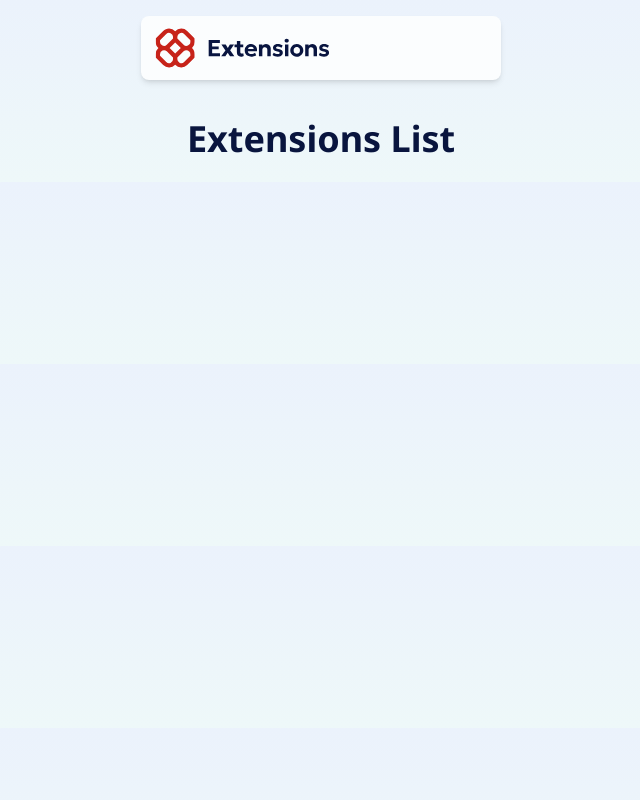
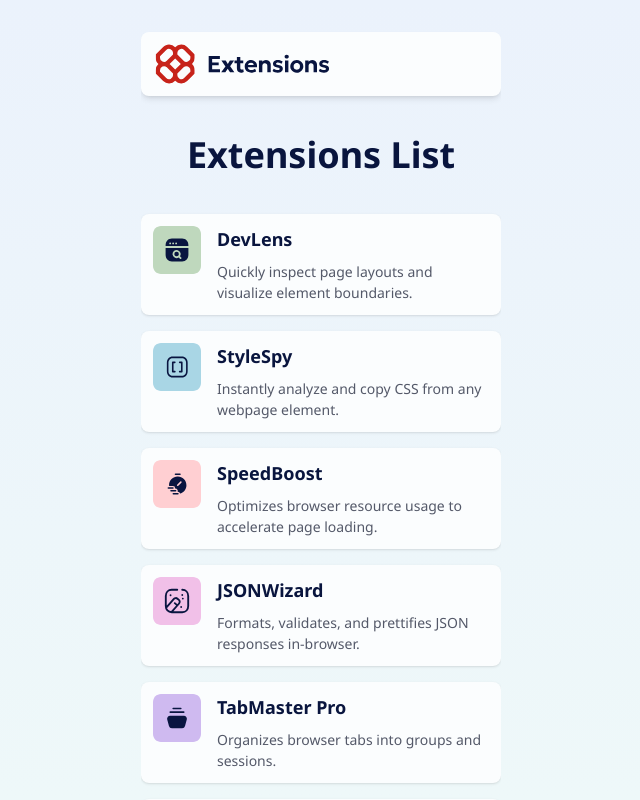
Before and after one commit to SirTurboPascal/tp-browser-extension-manager, a Next.js app: page / in a window 1280 px wide. Shown: the whole page, without its empty margins (319-959 px from the left). Built offline with nearby package versions, Linux system fonts and the light colour scheme.

Commit message:
Adds Extension component

```diff
--- a/package.json
+++ b/package.json
@@ -10,6 +10,7 @@
   },
   "dependencies": {
     "@tailwindcss/postcss": "^4.1.11",
+    "lodash": "^4.17.21",
     "next": "15.4.1",
     "postcss": "^8.5.6",
     "react": "19.1.0",
@@ -17,6 +18,7 @@
     "tailwindcss": "^4.1.11"
   },
   "devDependencies": {
+    "@types/lodash": "^4.17.20",
     "@types/node": "^20",
     "@types/react": "^19",
     "@types/react-dom": "^19",
--- a/public/data/data.json
+++ b/public/data/data.json
@@ -1,74 +1,86 @@
 [
 	{
-        "logo": "./assets/images/logo-devlens.svg",
+		"description": "Quickly inspect page layouts and visualize element boundaries.",
+		"id": "19a13917-3dba-4f3f-8b59-1cc76487be87",
+		"logoUrl": "/images/logo-devlens.svg",
 		"name": "DevLens",
-        "description": "Quickly inspect page layouts and visualize element boundaries.",
 		"isActive": true
 	},
 	{
-        "logo": "./assets/images/logo-style-spy.svg",
+		"description": "Instantly analyze and copy CSS from any webpage element.",
+		"id": "74171d43-b98b-4faa-b072-f5aea8b5d3ad",
+		"logoUrl": "/images/logo-style-spy.svg",
 		"name": "StyleSpy",
-        "description": "Instantly analyze and copy CSS from any webpage element.",
 		"isActive": true
 	},
 	{
-        "logo": "./assets/images/logo-speed-boost.svg",
+		"description": "Optimizes browser resource usage to accelerate page loading.",
+		"id": "d5eda495-d7c1-488b-b447-f4704e2f0aa3",
+		"logoUrl": "/images/logo-speed-boost.svg",
 		"name": "SpeedBoost",
-        "description": "Optimizes browser resource usage to accelerate page loading.",
 		"isActive": false
 	},
 	{
-        "logo": "./assets/images/logo-json-wizard.svg",
+		"description": "Formats, validates, and prettifies JSON responses in-browser.",
+		"id": "6d064439-bf4f-4e39-85b9-50b531f763da",
+		"logoUrl": "/images/logo-json-wizard.svg",
 		"name": "JSONWizard",
-        "description": "Formats, validates, and prettifies JSON responses in-browser.",
 		"isActive": true
 	},
 	{
-        "logo": "./assets/images/logo-tab-master-pro.svg",
+		"description": "Organizes browser tabs into groups and sessions.",
+		"id": "57112bc5-eeac-488d-a127-064754b9bb61",
+		"logoUrl": "/images/logo-tab-master-pro.svg",
 		"name": "TabMaster Pro",
-        "description": "Organizes browser tabs into groups and sessions.",
 		"isActive": true
 	},
 	{
-        "logo": "./assets/images/logo-viewport-buddy.svg",
+		"description": "Simulates various screen resolutions directly within the browser.",
+		"id": "fafdcc79-5ec8-4c36-ad09-f73a07116013",
+		"logoUrl": "/images/logo-viewport-buddy.svg",
 		"name": "ViewportBuddy",
-        "description": "Simulates various screen resolutions directly within the browser.",
 		"isActive": false
 	},
 	{
-        "logo": "./assets/images/logo-markup-notes.svg",
+		"description": "Enables annotation and notes directly onto webpages for collaborative debugging.",
+		"id": "42a77563-5253-4196-aff9-693c95fc9439",
+		"logoUrl": "/images/logo-markup-notes.svg",
 		"name": "Markup Notes",
-        "description": "Enables annotation and notes directly onto webpages for collaborative debugging.",
 		"isActive": true
 	},
 	{
-        "logo": "./assets/images/logo-grid-guides.svg",
+		"description": "Overlay customizable grids and alignment guides on any webpage.",
+		"id": "4e4c4851-262d-480a-a7f9-cc691925b6b7",
+		"logoUrl": "/images/logo-grid-guides.svg",
 		"name": "GridGuides",
-        "description": "Overlay customizable grids and alignment guides on any webpage.",
 		"isActive": false
 	},
 	{
-        "logo": "./assets/images/logo-palette-picker.svg",
+		"description": "Instantly extracts color palettes from any webpage.",
+		"id": "f3b67723-d99b-4546-9a9b-9e5c97877d65",
+		"logoUrl": "/images/logo-palette-picker.svg",
 		"name": "Palette Picker",
-        "description": "Instantly extracts color palettes from any webpage.",
 		"isActive": true
 	},
 	{
-        "logo": "./assets/images/logo-link-checker.svg",
+		"description": "Scans and highlights broken links on any page.",
+		"id": "e4f54d44-4413-4d84-953f-d4b4b938d583",
+		"logoUrl": "/images/logo-link-checker.svg",
 		"name": "LinkChecker",
-        "description": "Scans and highlights broken links on any page.",
 		"isActive": true
 	},
 	{
-        "logo": "./assets/images/logo-dom-snapshot.svg",
+		"description": "Capture and export DOM structures quickly.",
+		"id": "1a490ba9-ed27-455c-9438-d327ea27fa70",
+		"logoUrl": "/images/logo-dom-snapshot.svg",
 		"name": "DOM Snapshot",
-        "description": "Capture and export DOM structures quickly.",
 		"isActive": false
 	},
 	{
-        "logo": "./assets/images/logo-console-plus.svg",
+		"description": "Enhanced developer console with advanced filtering and logging.",
+		"id": "4ce33daa-2da2-45f4-af61-e6caac9ebcc4",
+		"logoUrl": "/images/logo-console-plus.svg",
 		"name": "ConsolePlus",
-        "description": "Enhanced developer console with advanced filtering and logging.",
 		"isActive": true
 	}
 ]
--- a/src/app/layout.tsx
+++ b/src/app/layout.tsx
@@ -13,8 +13,8 @@ interface ILayoutProps {
 
 const Layout: FC<ILayoutProps> = ({ children }) => {
 	return (
-		<html className='light-gradient'>
-			<body className='font-noto-sans text-neutral-900 antialiased'>{children}</body>
+		<html className='overflow-hidden'>
+			<body className='font-noto-sans light-gradient h-dvh overflow-y-auto text-neutral-900 antialiased'>{children}</body>
 		</html>
 	);
 };
--- a/src/components/Container.component.tsx
+++ b/src/components/Container.component.tsx
@@ -5,7 +5,7 @@ interface IContainerProps {
 }
 
 const Container: FC<IContainerProps> = ({ children }) => {
-	return <div className='desktop:max-w-[1400px] mx-auto flex max-w-[360px] grow flex-col py-[16px]'>{children}</div>;
+	return <div className='desktop:max-w-[1400px] mx-auto flex max-w-[360px] grow flex-col overflow-y-auto py-[32px]'>{children}</div>;
 };
 
 export default Container;
--- /dev/null
+++ b/src/components/Extension.component.tsx
@@ -0,0 +1,30 @@
+import Image from 'next/image';
+
+import { FC } from 'react';
+
+import IExtension from '@/model/interfaces/IExtension.interface';
+
+interface IExtensionProps {
+	extension: IExtension;
+}
+
+const Extension: FC<IExtensionProps> = ({ extension }) => {
+	const { description, logoUrl, name } = extension;
+
+	return (
+		<li className='bg-neutral-0 flex flex-col gap-4 rounded-[8px] p-[12px] shadow-sm'>
+			<div className='flex gap-4'>
+				<div className='relative size-[48px] shrink-0'>
+					<Image alt={`Logo of ${name}`} src={logoUrl} fill />
+				</div>
+
+				<div className='flex flex-col gap-2'>
+					<p className='text-[18px] font-bold text-neutral-900'>{name}</p>
+					<p className='text-[14px] text-neutral-600'>{description}</p>
+				</div>
+			</div>
+		</li>
+	);
+};
+
+export default Extension;
--- a/src/components/ExtensionsList.component.tsx
+++ b/src/components/ExtensionsList.component.tsx
@@ -1,7 +1,31 @@
+'use client';
+
+import { map } from 'lodash';
+import { useEffect, useState } from 'react';
+
+import Extension from '@/components/Extension.component';
+import IExtension from '@/model/interfaces/IExtension.interface';
+
 const ExtensionsList = () => {
+	const [extensions, setExtensions] = useState<IExtension[]>([]);
+
+	useEffect(() => {
+		fetch('/data/data.json').then((response) => {
+			response.json().then((json) => {
+				setExtensions(json);
+			});
+		});
+	}, []);
+
 	return (
 		<div className='flex flex-col'>
-			<h1 className='desktop:text-left shrink-0 cursor-default text-center text-[36px] font-bold text-neutral-900 select-none'>Extensions List</h1>
+			<h1 className='desktop:text-left my-[32px] shrink-0 cursor-default text-center text-[36px] font-bold text-neutral-900 select-none'>Extensions List</h1>
+
+			<ul className='desktop:grid-cols-3 grid grid-cols-1 gap-4'>
+				{map(extensions, (extension) => {
+					return <Extension key={extension.id} extension={extension} />;
+				})}
+			</ul>
 		</div>
 	);
 };
--- a/src/components/Header.component.tsx
+++ b/src/components/Header.component.tsx
@@ -2,7 +2,7 @@ import Logo from '@/components/Logo.component';
 
 const Header = () => {
 	return (
-		<header className='bg-neutral-0 mb-[32px] flex items-center rounded-[8px] p-[12px] shadow-md'>
+		<header className='bg-neutral-0 flex items-center rounded-[8px] p-[12px] shadow-md'>
 			<Logo />
 		</header>
 	);
```
Also changed, not shown: src/model/interfaces/IExtension.interface.ts (added, +8 -0 lines), 1 other file (tests, documents, lock files or other folders). Lines whose indentation alone changed are shown as unchanged.
